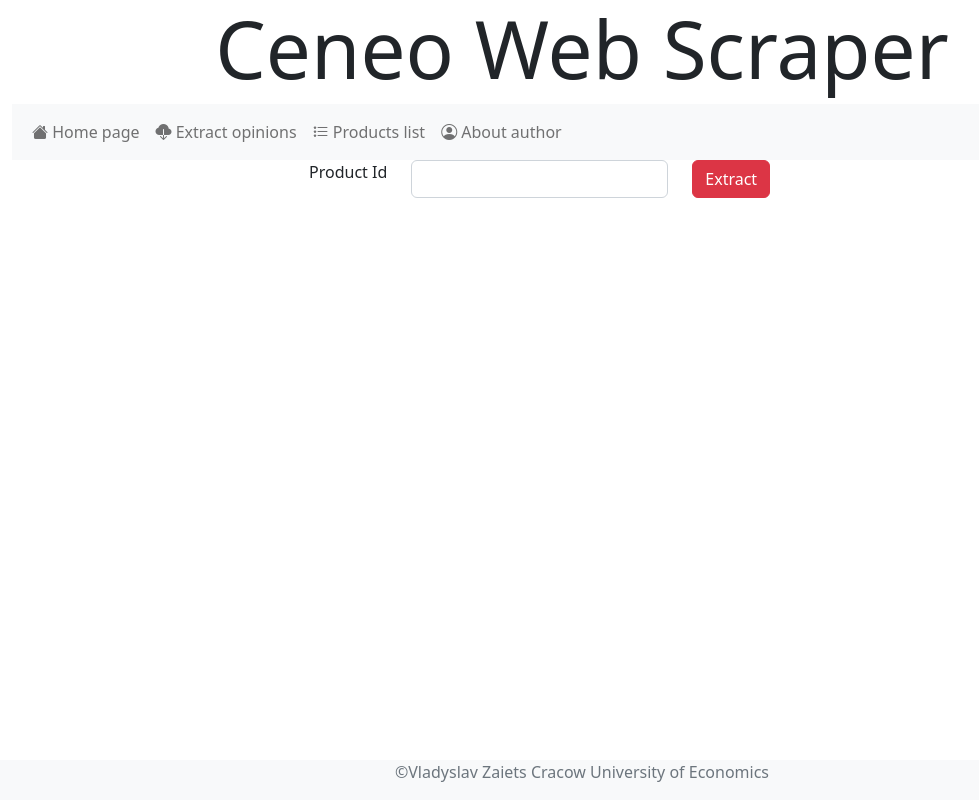
After one commit to fron1s/CeneoWebScraperAI, a Flask app: page /extract in a window 1280 px wide. The commit adds this page. Shown: the whole page, without its empty margins (58-1037 px from the left). Run offline with Flask 2, Linux system fonts and the light colour scheme.

Commit message:
VZ 2022-06-14

```diff
--- a/app/routes.py
+++ b/app/routes.py
@@ -1,16 +1,132 @@
 from app import app
-from flask import render_template
+from flask import render_template, request, redirect, url_for
+from googletrans import Translator
+from bs4 import BeautifulSoup
+import requests
+import json
+import os
+import pandas as pd
+import numpy as np
+from matplotlib import pyplot as plt
+
+dest = "en"
+src = "pl"
+translator = Translator()
+
+def get_element(parent, selector, attribute = None, return_list = False):
+    try:
+        if return_list:
+            return ", ".join([item.text.strip() for item in parent.select(selector)])
+        if attribute:
+            return parent.select_one(selector)[attribute]
+        return parent.select_one(selector).text.strip()
+    except (AttributeError, TypeError):
+        return None
+
+def translate(text, src=src, dest=dest):
+    try:
+        return translator.translate(text, src=src, dest=dest).text
+    except (AttributeError, TypeError):
+        print("Error")
+        return ""
+
+opinion_elements = {
+    "author":["span.user-post__author-name"],
+    "rcmd": ["span.user-post__author-recomendation > em"],
+    "score": ["span.user-post__score-count"],
+    "content": ["div.user-post__text"],
+    "posted_on": ["span.user-post__published > time:nth-child(1)", "datetime"],
+    "bought_on": ["span.user-post__published > time:nth-child(2)", "datetime"],
+    "useful_for": ["button.vote-yes > span"],
+    "useless_for": ["button.vote-no > span"],
+    "pros": ["div.review-feature__title--positives ~ div.review-feature__item", None, True],
+    "cons": ["div.review-feature__title--negatives ~ div.review-feature__item", None, True]
+}
 
 @app.route('/')
 def index():
     name = "Vladyslav Zaiets"
-    field_of_study = "Applied Informatics"
-    group_number = "ZZIAS1-1211"
-    return render_template("index.html.jinja", name=name, field_of_study=field_of_study, group_number=group_number)
+    return render_template("index.html.jinja", name=name)
 
-@app.route('/new')
-def new():
-    name = "Vladyslav Zaiets"
-    field_of_study = "Applied Informatics"
-    group_number = "ZZIAS1-1211"
-    return render_template("new.html.jinja", name=name, field_of_study=field_of_study, group_number=group_number)
+@app.route('/author')
+def author():
+    return render_template("author.html.jinja")
+
+@app.route('/extract')
+def extract():
+    return render_template("extract.html.jinja")
+
+@app.route('/products')
+def products():
+    products = [filename.split(".")[0] for filename in os.listdir("app/opinions")]
+    return render_template("products.html.jinja", products=products)
+
+@app.route('/product/<product_id>')
+def product(product_id):
+    opinions = pd.read_json(f"app/opinions/{product_id}.json")
+    stats={
+        "opinions_count": len(opinions),
+        "pros_count": opinions["pros"].map(bool).sum(),
+        "cons_count": opinions["cons"].map(bool).sum(),
+        "average_score": opinions["score"].mean().round(2)
+    }
+    if not os.path.exists("app/static/plots"):
+        os.makedirs("app/static/plots")
+    recommendations = opinions["rcmd"].value_counts(
+        dropna=False).sort_index().reindex([False, True, None])
+    recommendations.plot.pie(
+        label = "",
+        title = "Recommendations: "+product_id,
+        labels = ["Not recommend", "Recommend", "No opinion"],
+        colors = ["crimson", "forestgreen", "grey"],
+        autopct = lambda p: f"{p:.1f}%" if p>0 else ""
+    )
+    plt.savefig(f"app/static/plots/{product_id}_rcmd.png")
+    plt.close()
+    stars = opinions["score"].value_counts(
+        dropna=False).sort_index().reindex(np.arange(0,5.5,0.5))
+    stars.plot.bar(
+        label = "",
+        title = "Stars score: "+product_id,
+        xlabel = "Stars values",
+        ylabel = "Opinions count",
+        color = "hotpink",
+        rot = 0
+    )
+    plt.savefig(f"app/static/plots/{product_id}_stars.png")
+    plt.close()
+    return render_template("product.html.jinja", product_id=product_id, stats=stats, opinions=opinions)
+
+@app.route('/opinions', methods=["POST"])
+def opinions():
+    product_id = request.form.get("product_id")
+    url = f"https://www.ceneo.pl/{product_id}#tab=reviews"
+    all_opinions = []
+    while (url):
+        print(url)
+        response = requests.get(url)
+        page_dom = BeautifulSoup(response.text, "html.parser")
+        opinions = page_dom.select("div.js_product-review")
+        for opinion in opinions:
+            single_opinion = {
+                key: get_element(opinion, *values)
+                for key, values in opinion_elements.items()
+            }
+            single_opinion["opinion_id"] = opinion["data-entry-id"]
+            single_opinion["rcmd"] = True if single_opinion["rcmd"] == "Polecam" else False if single_opinion["rcmd"] == "Nie polecam" else None
+            single_opinion["score"] = float(single_opinion["score"].split("/")[0].replace(",", "."))
+            single_opinion["useful_for"] = int(single_opinion["useful_for"])
+            single_opinion["useless_for"] = int(single_opinion["useless_for"])
+            single_opinion["content_en"] = translate(single_opinion["content"]) if single_opinion["content"] else ""
+            single_opinion['pros_en'] = translate(single_opinion['pros']) if single_opinion["pros"] else ""
+            single_opinion['cons_en'] = translate(single_opinion['cons']) if single_opinion["cons"] else ""
+            all_opinions.append(single_opinion)
+        try:
+            url = "https://www.ceneo.pl"+get_element(page_dom,"a.pagination__next","href")
+        except TypeError:
+            url = None
+    if not os.path.exists("app/opinions"):
+        os.makedirs("app/opinions")
+    with open(f"app/opinions/{product_id}.json", "w", encoding="UTF-8") as jf:
+        json.dump(all_opinions, jf, indent=4, ensure_ascii=False)
+    return redirect(url_for("product", product_id=product_id))
--- a/app/templates/author.html.jinja
+++ b/app/templates/author.html.jinja
@@ -1,5 +1,6 @@
 {% extends "base.html.jinja" %}
 {% block content %}
-    <h2>Katarzyn Wójcik</h2>
-    <h3>Department of Computational Systems</h3>
+    <h2>Vladyslav Zaiets</h2>
+    <h3>Applied Informatics</h3>
+    <h4>ZZIAS1-1211</h4>
 {% endblock content %}
--- a/app/templates/base.html.jinja
+++ b/app/templates/base.html.jinja
@@ -6,25 +6,52 @@
     <meta name="viewport" content="width=device-width, initial-scale=1.0">
     <title>Ceneo Web Scraper</title>
     <!-- CSS only -->
-    <link href="https://cdn.jsdelivr.net/npm/bootstrap@5.2.0-beta1/dist/css/bootstrap.min.css" rel="stylesheet"
-        integrity="sha384-0evHe/X+R7YkIZDRvuzKMRqM+OrBnVFBL6DOitfPri4tjfHxaWutUpFmBp4vmVor" crossorigin="anonymous">
+    <link href="https://cdn.jsdelivr.net/npm/bootstrap@5.2.0-beta1/dist/css/bootstrap.min.css" rel="stylesheet" integrity="sha384-0evHe/X+R7YkIZDRvuzKMRqM+OrBnVFBL6DOitfPri4tjfHxaWutUpFmBp4vmVor" crossorigin="anonymous">
+    <link rel="stylesheet" href="https://cdn.jsdelivr.net/npm/bootstrap-icons@1.8.3/font/bootstrap-icons.css">
     <!-- JavaScript Bundle with Popper -->
-    <script src="https://cdn.jsdelivr.net/npm/bootstrap@5.2.0-beta1/dist/js/bootstrap.bundle.min.js"
-        integrity="sha384-pprn3073KE6tl6bjs2QrFaJGz5/SUsLqktiwsUTF55Jfv3qYSDhgCecCxMW52nD2"
-        crossorigin="anonymous"></script>
+    <script src="https://cdn.jsdelivr.net/npm/bootstrap@5.2.0-beta1/dist/js/bootstrap.bundle.min.js" integrity="sha384-pprn3073KE6tl6bjs2QrFaJGz5/SUsLqktiwsUTF55Jfv3qYSDhgCecCxMW52nD2" crossorigin="anonymous"></script>
 </head>
+<body>
+    <header class="container text-center">
+            <h1 class="display-1">Ceneo Web Scraper</h1>
+        </header>
+        <nav class="navbar navbar-expand-lg navbar-light bg-light container">
+            <div class="container-fluid">
+                <div class="collapse navbar-collapse" id="navbarSupportedContent">
+                    <ul class="navbar-nav me-auto mb-2 mb-lg-0">
+                        <li class="nav-item">
+                            <a class="nav-link" href="{{url_for('index')}}"><i class="bi bi-house-fill"></i> Home page</a>
+                        </li>
+                        <li class="nav-item">
+                            <a class="nav-link" href="{{url_for('extract')}}"><i class="bi bi-cloud-download-fill"></i>
+ Extract opinions</a>
+                        </li>
+                        <li class="nav-item">
+                            <a class="nav-link" href="{{url_for('products')}}"><i class="bi bi-list-stars"></i> Products list</a>
+                        </li>
+                        <li class="nav-item">
+                            <a class="nav-link" href="{{url_for('author')}}"><i class="bi bi-person-circle"></i> About author</a>
+                        </li>
+                    </ul>
+                </div>
+            </div>
+        </nav>
+        <div class="container">
+            <div class="row">
+                <div class="col-3">
+                    {% block sidebar %}
 
-<body>
-    <header>
-        <h1>Ceneo Web Scraper</h1>
-    </header>
-    <div>
-        {% block content%}
-        {% endblock content%}
-    </div>
-    <footer>
-        <p>&copy;Vladyslav Zaiets Cracow University of Econimics</p>
+                    {% endblock sidebar %}
+                </div>
+                <div class="col">
+                    {% block content %}
+
+                    {% endblock content %}
+                </div>
+            </div>
+        </div>
+    <footer class="container bg-light text-secondary fixed-bottom text-center">
+        <p>&copy;Vladyslav Zaiets Cracow University of Economics</p>
     </footer>
 </body>
-
 </html>
--- /dev/null
+++ b/app/templates/extract.html.jinja
@@ -0,0 +1,16 @@
+{% extends "base.html.jinja" %}
+{% block content %}
+    <form action="{{url_for('opinions')}}" method="POST">
+        <div class="row">
+            <div class="col-auto">
+                <label for="product_id" class="form-label">Product Id</label>
+                            </div>
+            <div class="col-auto">
+                <input type="text" class="form-control" id="product_id" name="product_id">
+            </div>
+            <div class="col-auto">
+                <button type="submit" class="btn btn-danger">Extract</button>
+            </div>
+        <div>
+    </form>
+{% endblock content %}
--- a/app/templates/index.html.jinja
+++ b/app/templates/index.html.jinja
@@ -1,4 +1,6 @@
 {% extends "base.html.jinja" %}
 {% block content%}
         <p>Hello {{name}}!</p>
+        <p>{{field_of_study}}</p>
+        <p>{{group_number}}</p>
     {% endblock content%}
--- a/app/templates/new.html.jinja
+++ /dev/null
@@ -1,6 +0,0 @@
-{% extends "base.html.jinja" %}
-{% block content%}
-        <p>Hello {{name}}!</p>
-        <p>{{field_of_study}}</p>
-        <p>{{group_number}}</p>
-    {% endblock content%}
```
Also changed, not shown: app/opinions/123123.json (added, +50 -0 lines), app/templates/product.html.jinja (added, +25 -0 lines), app/templates/products.html.jinja (added, +9 -0 lines), requirements.txt (+14 -4 lines).
